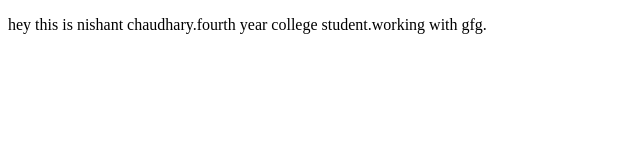
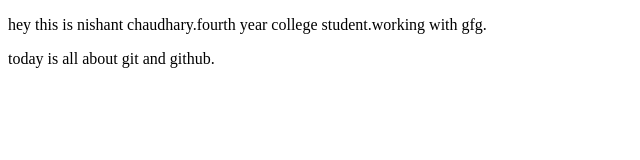
Before and after one commit to niku1/nishant, a plain HTML site: page myclass/index.html in a window 1280 px wide. Shown: the whole page, without its empty margins (0-640 px from the left). Drawn offline with Linux system fonts and the light colour scheme.

Commit message:
hey this is me

```diff
--- a/myclass/index.html
+++ b/myclass/index.html
@@ -7,5 +7,6 @@
 </head>
 <body>
     <p>hey this is nishant chaudhary.fourth year college student.working with gfg.</p>
+    <p>today is all about git and github.</p>
 </body>
 </html>
```
